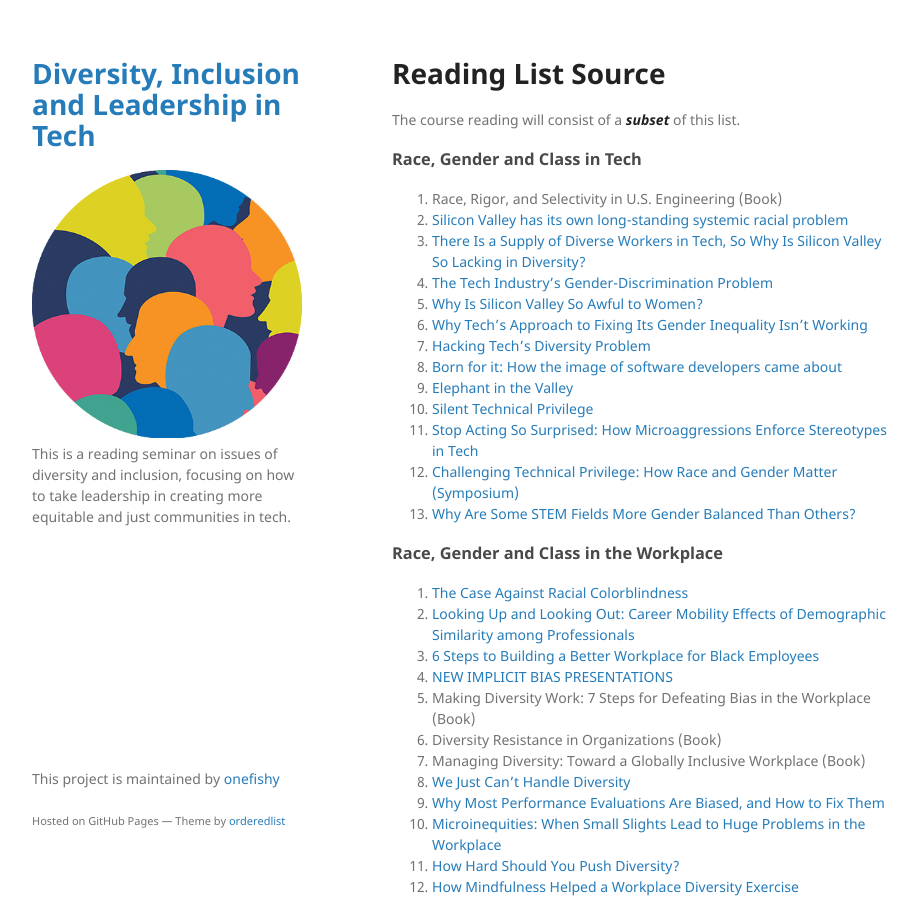
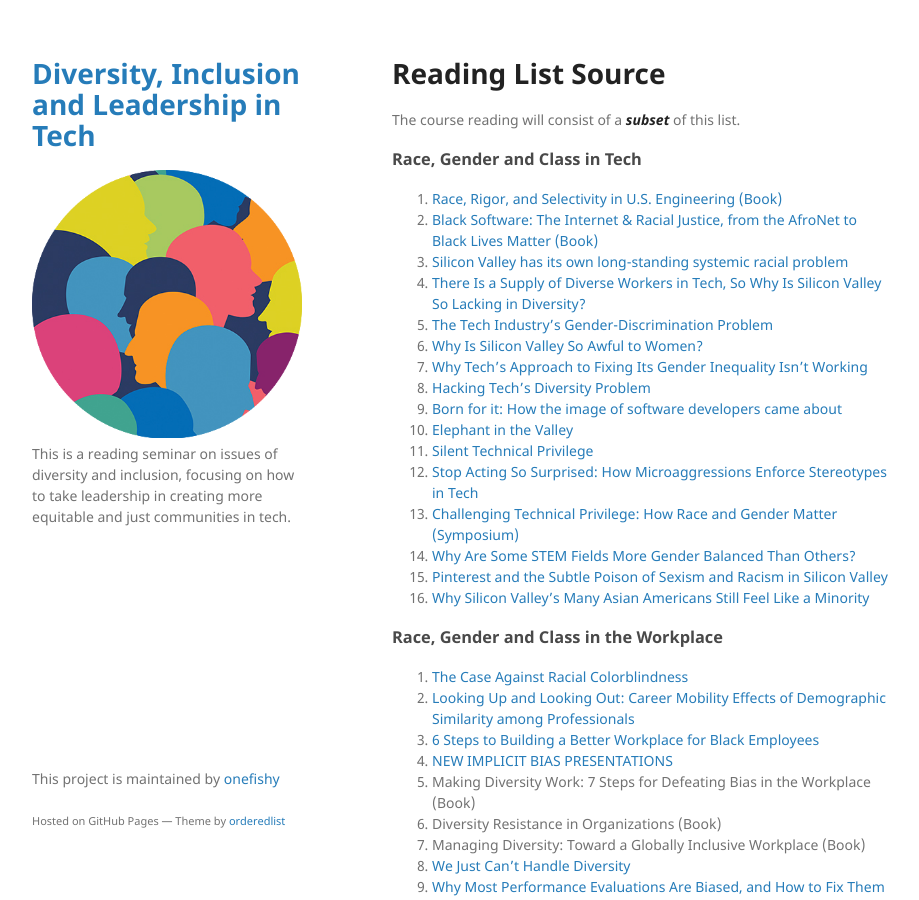
Before and after one commit to onefishy/DIL_in_tech, a Jekyll site: the page built from reading_list.md, in a window 1280 px wide and 900 px high. Shown: the whole window, without its empty margins (178-1097 px from the left). Built offline with Jekyll 4.4.1, drawn with Linux system fonts in a browser that asks for light colours; our own code applies the rules of GitHub Pages for plain Markdown files.

Commit message:
Update reading_list.md

```diff
--- a/reading_list.md
+++ b/reading_list.md
@@ -3,19 +3,22 @@
 The course reading will consist of a ***subset*** of this list.
 
 ### Race, Gender and Class in Tech
-1. Race, Rigor, and Selectivity in U.S. Engineering (Book)
-2. [Silicon Valley has its own long-standing systemic racial problem](https://www.businessinsider.com/silicon-valley-has-its-own-long-standing-systemic-racial-problem-2020-6)
-3. [There Is a Supply of Diverse Workers in Tech, So Why Is Silicon Valley So Lacking in Diversity?](https://www.americanprogress.org/issues/race/reports/2017/03/29/429424/supply-diverse-workers-tech-silicon-valley-lacking-diversity/)
-3. [The Tech Industry’s Gender-Discrimination Problem](https://www.newyorker.com/magazine/2017/11/20/the-tech-industrys-gender-discrimination-problem)
-4. [Why Is Silicon Valley So Awful to Women?](https://www.theatlantic.com/magazine/archive/2017/04/why-is-silicon-valley-so-awful-to-women/517788/)
-5. [Why Tech’s Approach to Fixing Its Gender Inequality Isn’t Working](https://hbr.org/2019/10/why-techs-approach-to-fixing-its-gender-inequality-isnt-working)
-6. [Hacking Tech’s Diversity Problem](https://hbr.org/2014/10/hacking-techs-diversity-problem)
-7. [Born for it: How the image of software developers came about](https://martinfowler.com/articles/born-for-it.html)
-8. [Elephant in the Valley](https://www.elephantinthevalley.com)
-9. [Silent Technical Privilege](https://slate.com/technology/2014/01/programmer-privilege-as-an-asian-male-computer-science-major-everyone-gave-me-the-benefit-of-the-doubt.html)
-10. [Stop Acting So Surprised: How Microaggressions Enforce Stereotypes in Tech](https://modelviewculture.com/pieces/stop-acting-so-surprised-how-microaggressions-enforce-stereotypes-in-tech)
-11. [Challenging Technical Privilege: How Race and Gender Matter (Symposium)](https://challengingtechnicalprivilege.weebly.com)
-12. [Why Are Some STEM Fields More Gender Balanced Than Others?](https://research.chicagobooth.edu/-/media/research/cdr/docs/cheryan-paper-1.aspx)
+1. [Race, Rigor, and Selectivity in U.S. Engineering (Book)](https://www.hup.harvard.edu/catalog.php?isbn=9780674036192&content=toc)
+2. [Black Software: The Internet & Racial Justice, from the AfroNet to Black Lives Matter (Book)](https://global.oup.com/academic/product/black-software-9780190863845?cc=us&lang=en&)
+3. [Silicon Valley has its own long-standing systemic racial problem](https://www.businessinsider.com/silicon-valley-has-its-own-long-standing-systemic-racial-problem-2020-6)
+4. [There Is a Supply of Diverse Workers in Tech, So Why Is Silicon Valley So Lacking in Diversity?](https://www.americanprogress.org/issues/race/reports/2017/03/29/429424/supply-diverse-workers-tech-silicon-valley-lacking-diversity/)
+5. [The Tech Industry’s Gender-Discrimination Problem](https://www.newyorker.com/magazine/2017/11/20/the-tech-industrys-gender-discrimination-problem)
+6. [Why Is Silicon Valley So Awful to Women?](https://www.theatlantic.com/magazine/archive/2017/04/why-is-silicon-valley-so-awful-to-women/517788/)
+7. [Why Tech’s Approach to Fixing Its Gender Inequality Isn’t Working](https://hbr.org/2019/10/why-techs-approach-to-fixing-its-gender-inequality-isnt-working)
+8. [Hacking Tech’s Diversity Problem](https://hbr.org/2014/10/hacking-techs-diversity-problem)
+9. [Born for it: How the image of software developers came about](https://martinfowler.com/articles/born-for-it.html)
+10. [Elephant in the Valley](https://www.elephantinthevalley.com)
+11. [Silent Technical Privilege](https://slate.com/technology/2014/01/programmer-privilege-as-an-asian-male-computer-science-major-everyone-gave-me-the-benefit-of-the-doubt.html)
+12. [Stop Acting So Surprised: How Microaggressions Enforce Stereotypes in Tech](https://modelviewculture.com/pieces/stop-acting-so-surprised-how-microaggressions-enforce-stereotypes-in-tech)
+13. [Challenging Technical Privilege: How Race and Gender Matter (Symposium)](https://challengingtechnicalprivilege.weebly.com)
+14. [Why Are Some STEM Fields More Gender Balanced Than Others?](https://research.chicagobooth.edu/-/media/research/cdr/docs/cheryan-paper-1.aspx)
+15. [Pinterest and the Subtle Poison of Sexism and Racism in Silicon Valley](https://time.com/5947561/pinterest-gender-discrimination-racism/)
+16. [Why Silicon Valley’s Many Asian Americans Still Feel Like a Minority](https://www.bloomberg.com/news/features/2021-08-06/why-silicon-valley-s-asian-americans-still-feel-like-a-minority)
 
 ### Race, Gender and Class in the Workplace
 1. [The Case Against Racial Colorblindness](https://hbswk.hbs.edu/item/the-case-against-racial-colorblindness)
```
